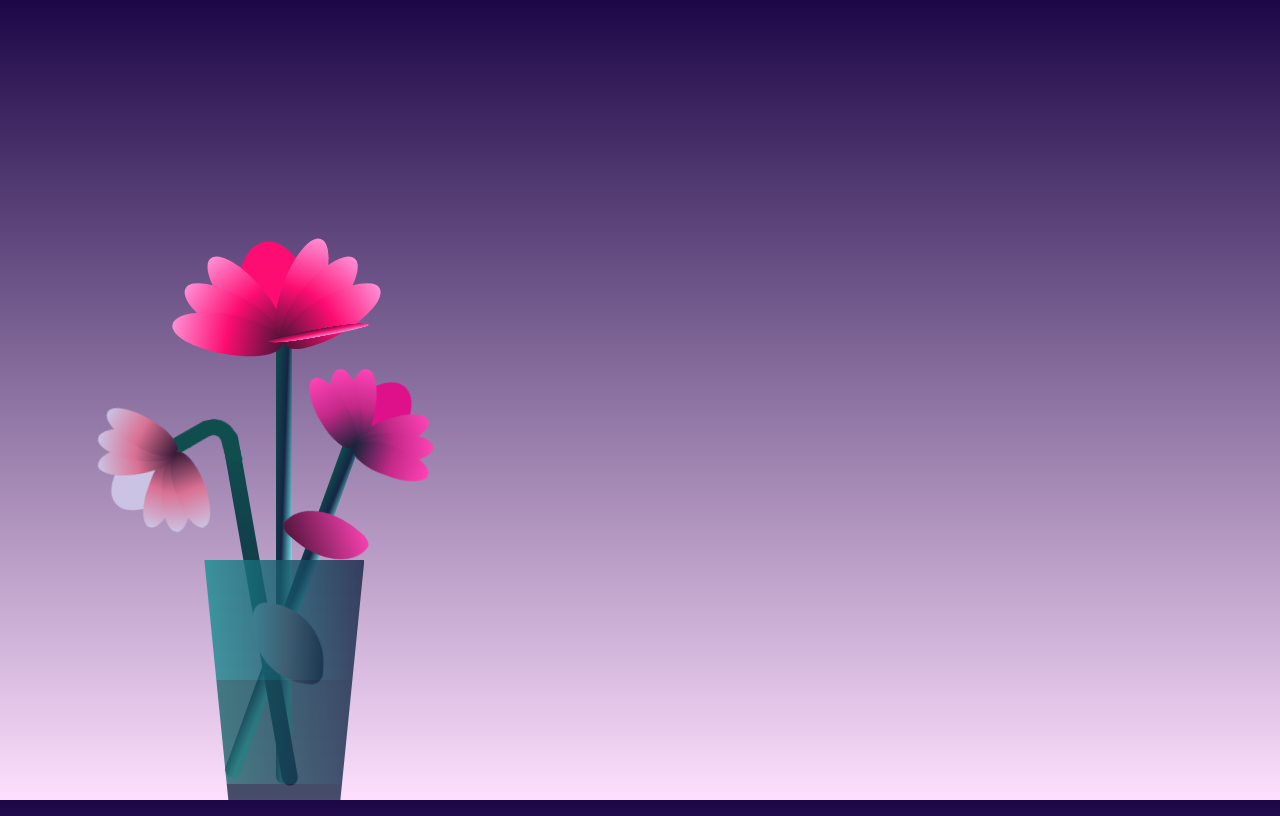
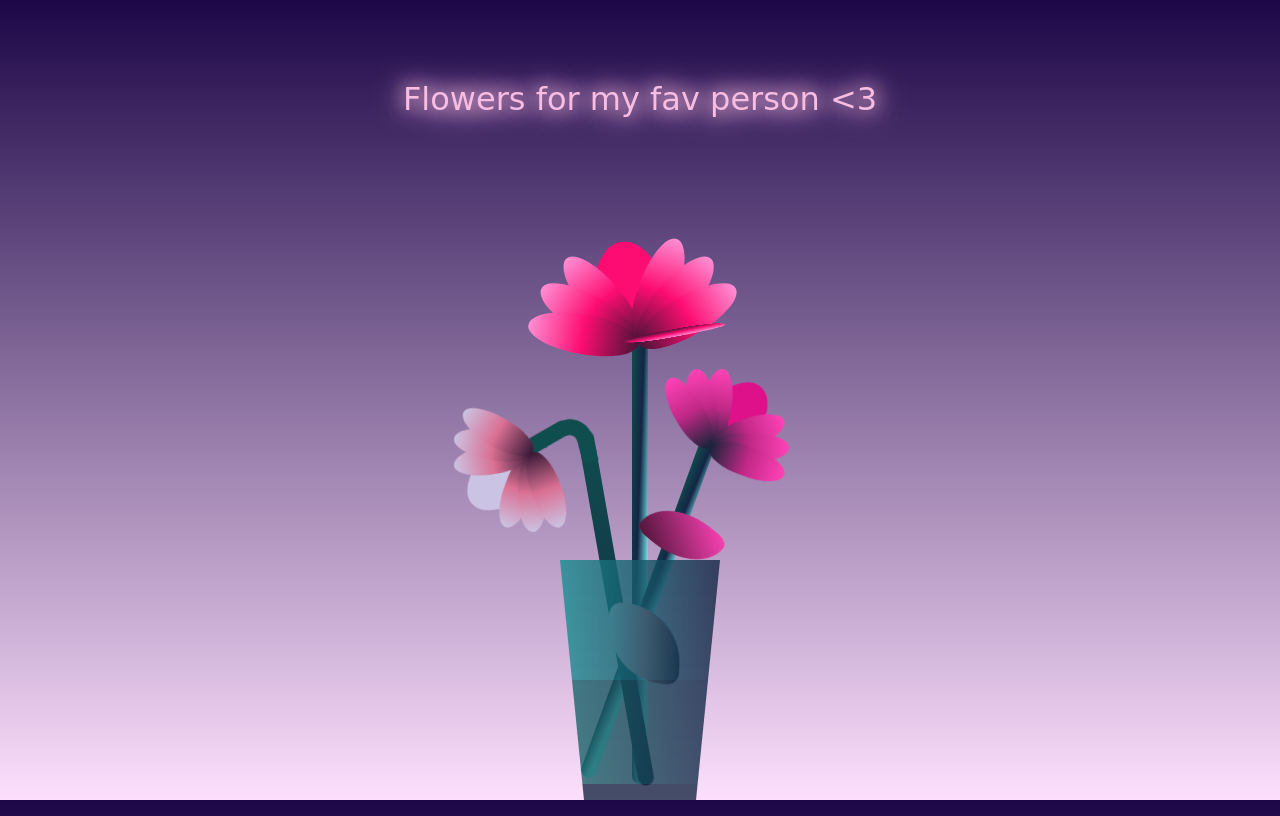
Before and after one commit to zainabkhan02/fool4u, a plain HTML site: page index.html in a window 1280 px wide. Drawn offline with Linux system fonts and the light colour scheme.

Commit message:
Update style.css

```diff
--- a/style.css
+++ b/style.css
@@ -5,15 +5,35 @@
     margin: 0;
     box-sizing: border-box;
 }
-.message {
-    font-family: 'Lobster', cursive;
-    font-size: 3em;
-    text-align: center;
-    margin-top: 20px;
-    background: linear-gradient(45deg, babypink, white);
-    -webkit-background-clip: text;
-    -webkit-text-fill-color: transparent;
-}
+ .message-container {
+            position: absolute;
+            top: 10%;
+            left: 50%;
+            transform: translateX(-50%);
+            width: 100%;
+            text-align: center;
+            animation: pulse 2s infinite;
+        }
+
+        .message {
+            font-family: 'Sacramento', cursive;
+            font-size: 2em;
+            color: #f8bde1;
+            text-shadow: 0 0 10px #f8bde1, 0 0 20px #eecedb, 0 0 30px #f3b7dc;
+            animation: glowing 4s infinite;
+        }
+
+        @keyframes glowing {
+            0% {
+                text-shadow: 0 0 10px #f8bde1, 0 0 20px #f8bde1, 0 0 30px #f8bde1;
+            }
+            50% {
+                text-shadow: 0 0 20px #f8bde1, 0 0 30px #f8bde1, 0 0 40px #f8bde1;
+            }
+            100% {
+                text-shadow: 0 0 10px #f8bde1, 0 0 20px #f8bde1, 0 0 30px #f8bde1;
+            }
+        }
 :root{
     --color-bg: linear-gradient(to top,#fddffd,#1d0747);
     --color-glass:linear-gradient(to left,#142544,#1a9092);
```
